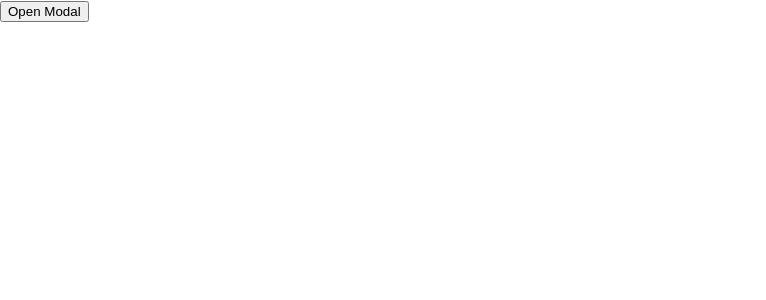
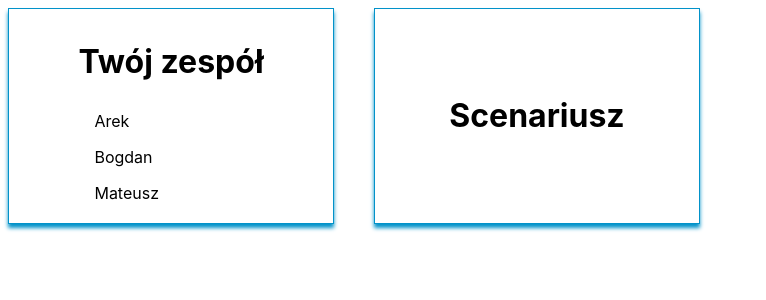
Before and after one commit to KrystianKjjk/Hackathon.App, a React (Create React App) app in the folder frontend/: page / in a window 1280 px wide. Shown: the top 300 px of the page, without its empty margins (0-766 px from the left). Built offline with nearby package versions, Linux system fonts and the light colour scheme.

Commit message:
work on userList, hardcoded

```diff
--- a/frontend/src/App.tsx
+++ b/frontend/src/App.tsx
@@ -2,9 +2,10 @@ import React from "react";
 import style from "./App.module.css";
 import Routing from "./Pages/Routing/Routing";
 import NavigationView from './Pages/NavigationTemplate/NavigationTemplate'
+import UserList from "./Components/UserList";
 
 function App() {
-    return <Routing />;
+    return <UserList />;
 }
 
 export default App;
--- /dev/null
+++ b/frontend/src/Components/UserList/UserList-style.tsx
@@ -0,0 +1,18 @@
+import styled from 'styled-components';
+
+export const Container = styled.div`
+  display: flex;
+  justify-content: space-between;
+  align-items: center;
+  flex-direction: column;
+`;
+
+
+export const style = {
+  border: '0.06em solid #0292c9',
+  boxShadow: '0px 0.25em 0.25em #0292c9',
+  margin: '20px',
+  backgroundColor: 'white',
+};
+
+export default style;
--- /dev/null
+++ b/frontend/src/Components/UserList/UserList.tsx
@@ -0,0 +1,72 @@
+import { Grid,} from '@material-ui/core';
+import React, { useState, useEffect } from 'react';
+import useHttp from '../../Hooks/useHttp';
+import ListItem from '@material-ui/core/ListItem';
+import style, { Container } from './UserList-style';
+
+
+type Users = Array<string>;
+
+const UserList: React.FC = () => {
+  const [users, setUsers] = useState<Users>([]);
+  const [errors, setErrors] = useState();
+  //   const { makeHttpRequest } = useHttp(
+  //     'https://best-animal-shelter.herokuapp.com/api',
+  //     'GET'
+  //   );
+  useEffect(() => {
+    // const getUsers = async () => {
+    //   const data = await makeHttpRequest();
+    //   try {
+    //     setUsers(data);
+    //   } catch (error) {
+    //     setErrors(error);
+    //   }
+    // };
+    // getUsers();
+    setUsers(['Arek', 'Bogdan', 'Mateusz']);
+    // eslint-disable-next-line react-hooks/exhaustive-deps
+  }, []);
+
+  return (
+    <>
+      <Grid container direction="row" spacing={3}>
+        <Grid
+          container
+          item
+          xs={3}
+          style={style}
+          justify="center"
+          alignItems="center"
+        >
+          <Container>
+            <h1>Twój zespół</h1>
+            {users.map((user, id) => {
+              return (
+                <>
+                  <ListItem key={id}>{user}</ListItem>
+                </>
+              );
+            })}
+          </Container>
+        </Grid>
+
+        <Grid
+          container
+          item
+          xs={3}
+          style={style}
+          justify="center"
+          alignItems="center"
+        >
+          <Container>
+            <h1>Scenariusz</h1>
+          </Container>
+        </Grid>
+
+      </Grid>
+    </>
+  );
+};
+
+export default UserList;
--- /dev/null
+++ b/frontend/src/Components/UserList/index.ts
@@ -0,0 +1,3 @@
+import UserList from './UserList';
+
+export default UserList;
```
